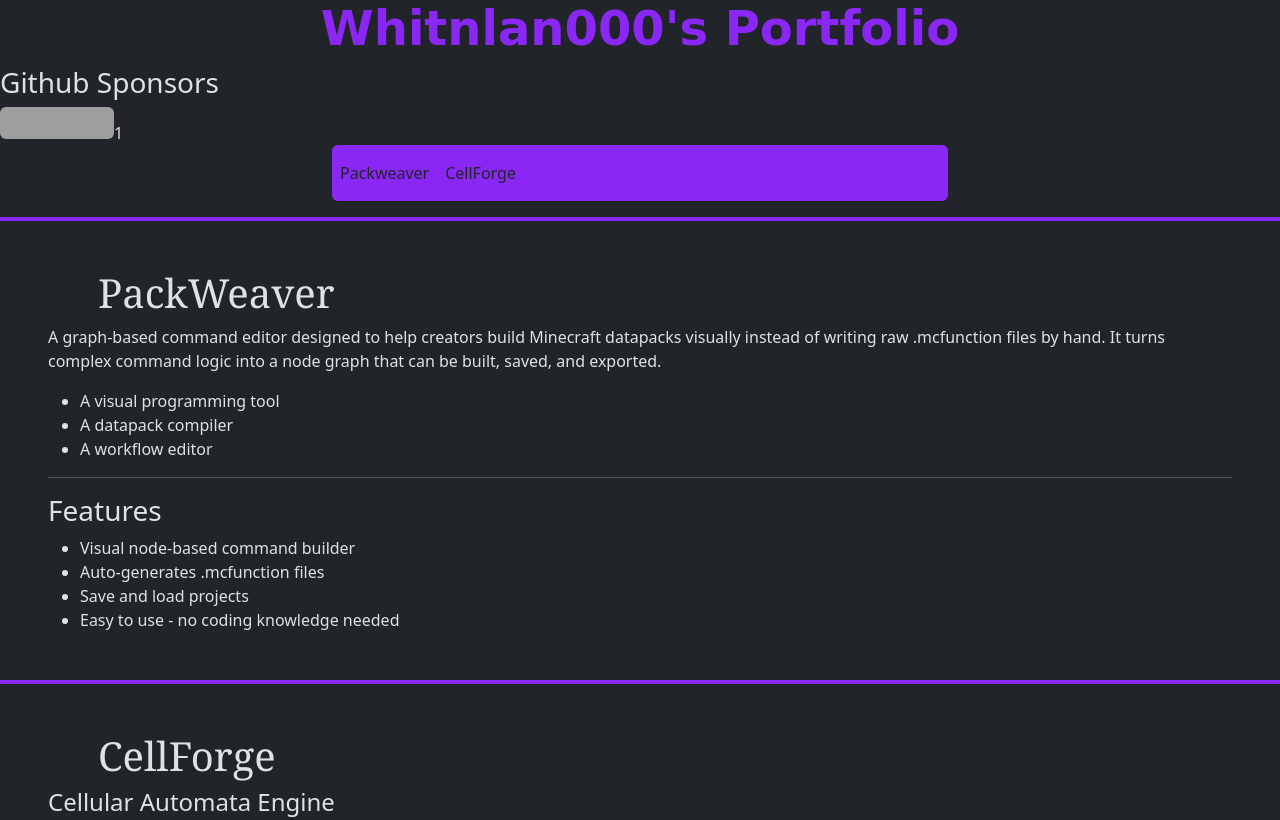
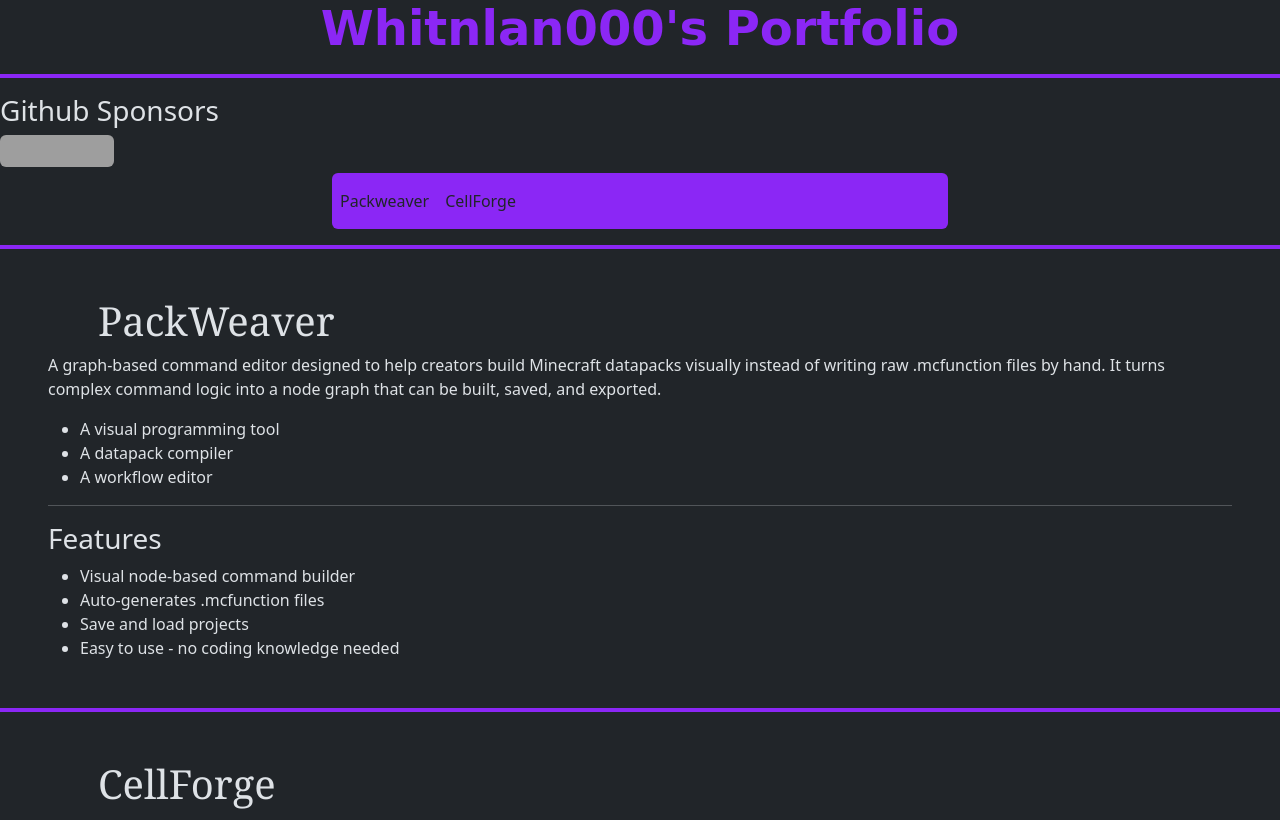
Before and after one commit to whitnlan000/Portfolio-Site, a plain HTML site: page index.html in a window 1280 px wide. Shown: the top 820 px of the page. Drawn offline with nearby package versions, Linux system fonts and the light colour scheme; grey boxes are pictures that could not be loaded.

Commit message:
Add horizontal rule and fix iframe formatting

```diff
--- a/index.html
+++ b/index.html
@@ -21,8 +21,9 @@
             </h1>
         </header>
         <main>
+            <hr class="border-top border-4 border-primary opacity-100">
             <h3>Github Sponsors</h3>
-            <iframe src="https://github.com/sponsors/whitnlan000/button" title="Sponsor whitnlan000" height="32" width="114" style="border: 0; border-radius: 6px;"></iframe>1
+            <iframe src="https://github.com/sponsors/whitnlan000/button" title="Sponsor whitnlan000" height="32" width="114" style="border: 0; border-radius: 6px;"></iframe>
 
             <div class="container col-6">
                 <nav class="navbar navbar-expand navbar-primary bg-primary rounded text-left">
```
